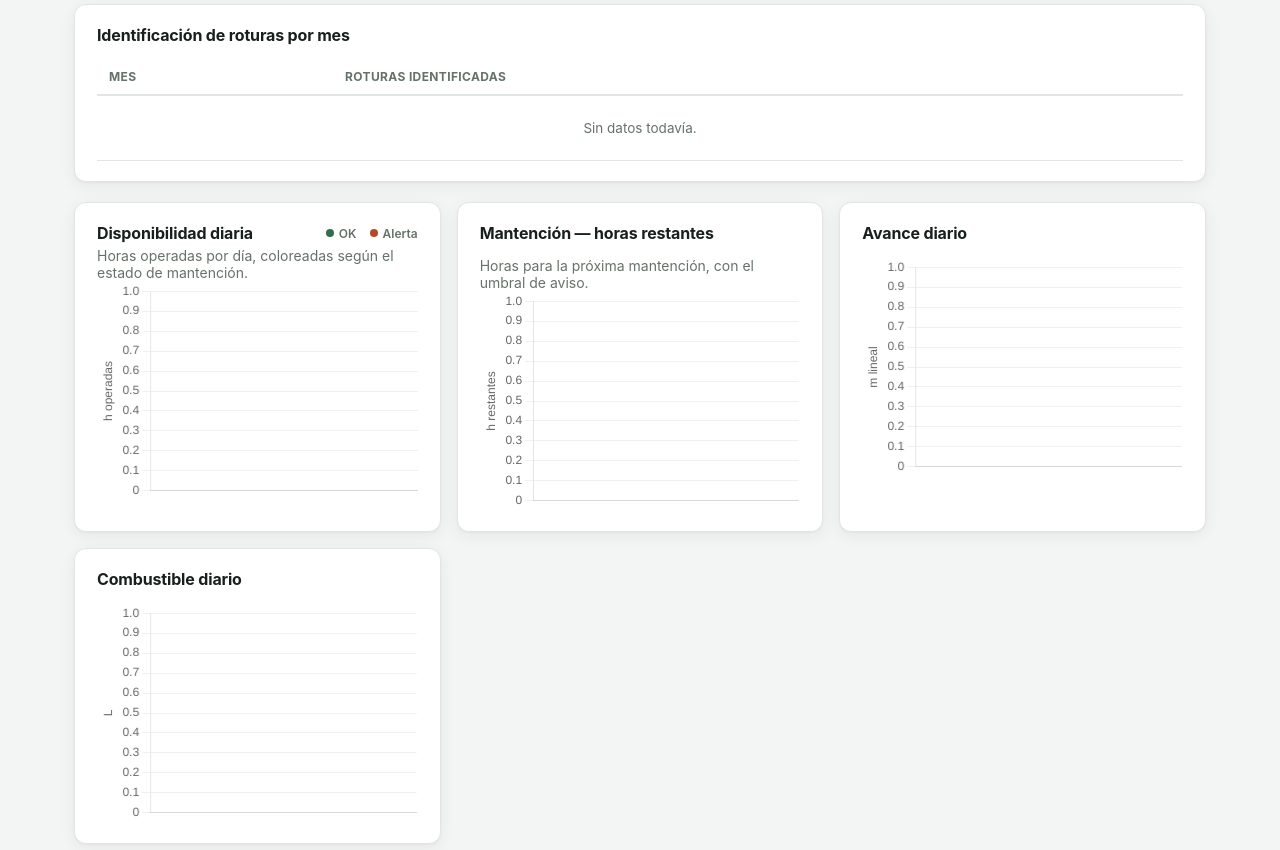
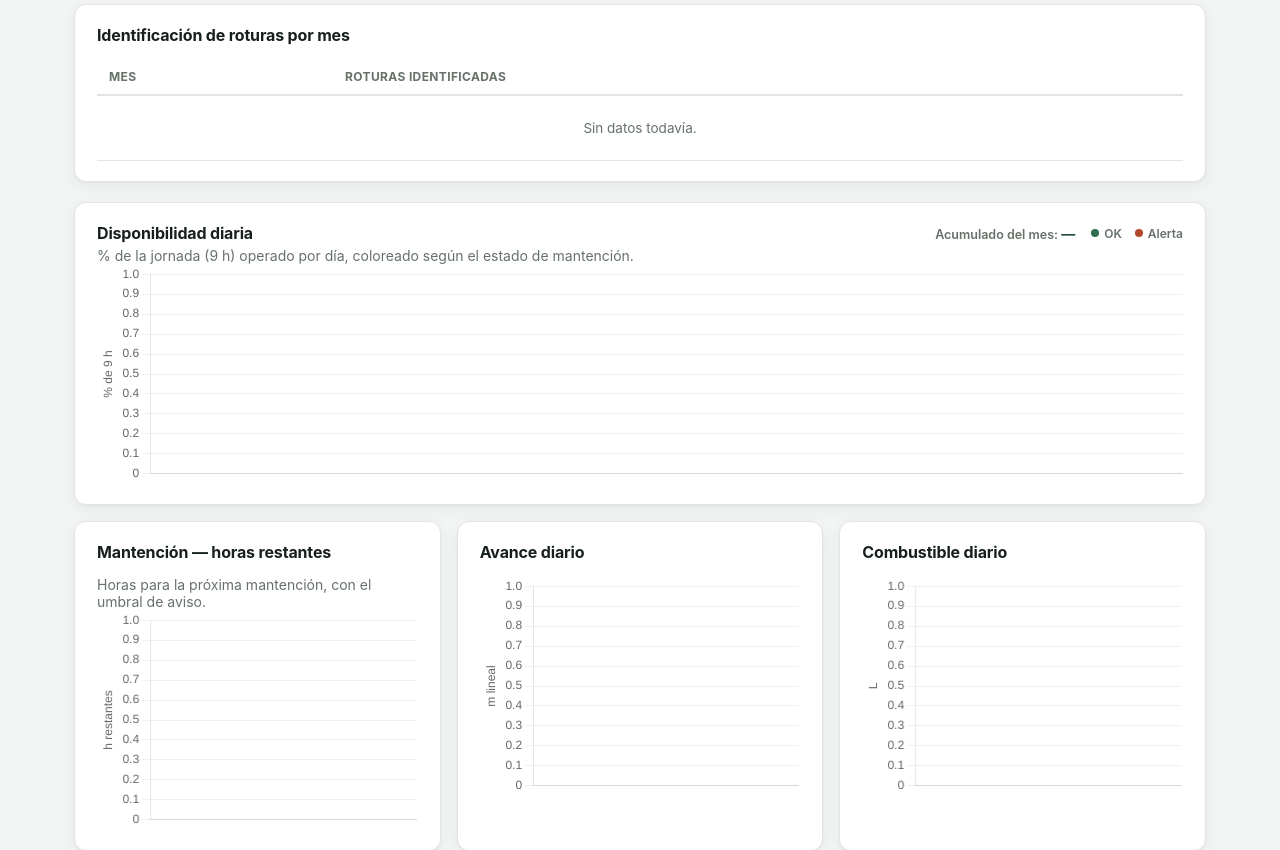
Before and after one commit to alejandrozavalasalinas-cpu/zanjadora, a Flask app: page / in a window 1280 px wide. Shown: the part 660-1510 px from the top of the page. Run offline with Flask 3, Linux system fonts and the light colour scheme; the visitor is signed in with stand-in values (Sample User, id 1); data comes from the database, SQL or seed files in the repository; data that the repository does not hold is empty.

Commit message:
Amplía el gráfico de disponibilidad diaria y agrega % acumulado del mes
- La tarjeta "Disponibilidad diaria" ahora ocupa el ancho completo (primera fila del grid de gráficos).
- Se calcula como % de una jornada de 9 horas por día (agrupando todos los turnos), en vez de horas crudas, con línea de referencia en 100%.
- Muestra el % de disponibilidad acumulado del mes calendario en curso (hora Chile) en el encabezado.

Co-Authored-By: Claude Sonnet 5 <noreply@anthropic.com>

```diff
--- a/app.py
+++ b/app.py
@@ -448,6 +448,19 @@ def api_registros():
     return jsonify(models.listar_registros(limit=500, anio=anio, mes=mes, poza=poza))
 
 
+@app.route("/api/disponibilidad")
+@login_required
+def api_disponibilidad():
+    anio = request.args.get("anio", type=int)
+    mes = request.args.get("mes", type=int)
+    poza = request.args.get("poza") or None
+    return jsonify({
+        "dias": models.disponibilidad_diaria(anio=anio, mes=mes, poza=poza),
+        "acumulado_mes_pct": models.disponibilidad_acumulada_mes_actual(poza=poza),
+        "jornada_horas": models.JORNADA_HORAS,
+    })
+
+
 @app.route("/api/resumen")
 @login_required
 def api_resumen():
--- a/models.py
+++ b/models.py
@@ -438,6 +438,42 @@ def roturas_identificadas_por_mes(anio=None, poza=None):
     return [dict(r) for r in rows]
 
 
+JORNADA_HORAS = 9
+
+
+def disponibilidad_diaria(anio=None, mes=None, poza=None):
+    where, valores = _filtro_periodo(anio, mes, poza)
+    conn = get_db()
+    rows = conn.execute(f"""
+        SELECT
+            fecha,
+            COALESCE(SUM(horas_operadas), 0) AS horas_dia,
+            MAX(CASE WHEN estado_mant = 'Alerta' THEN 1 ELSE 0 END) AS hay_alerta
+        FROM registros {where}
+        GROUP BY fecha
+        ORDER BY fecha
+    """, valores).fetchall()
+    conn.close()
+    resultado = []
+    for r in rows:
+        d = dict(r)
+        pct = _safe_div(d["horas_dia"], JORNADA_HORAS)
+        d["disponibilidad_pct"] = pct * 100 if pct is not None else 0
+        resultado.append(d)
+    return resultado
+
+
+def disponibilidad_acumulada_mes_actual(poza=None):
+    ahora = datetime.now(SANTIAGO_TZ)
+    dias = disponibilidad_diaria(anio=ahora.year, mes=ahora.month, poza=poza)
+    if not dias:
+        return None
+    total_horas = sum(d["horas_dia"] for d in dias)
+    meta_horas = JORNADA_HORAS * len(dias)
+    pct = _safe_div(total_horas, meta_horas)
+    return pct * 100 if pct is not None else None
+
+
 def ranking_operadores(anio=None, mes=None, poza=None):
     where, valores = _filtro_periodo(anio, mes, poza)
     condicion_operador = "operador IS NOT NULL AND operador != ''"
--- a/static/dashboard.js
+++ b/static/dashboard.js
@@ -47,21 +47,46 @@ async function cargarGraficos() {
 
   const ctxDisponibilidad = document.getElementById('chartDisponibilidad');
   if (ctxDisponibilidad) {
-    const horasOperadas = ordenado.map(r => r.horas_operadas);
-    const colores = ordenado.map(r => r.estado_mant === 'Alerta' ? COLOR_ALERT : COLOR_OK);
+    const dispRes = await fetch('/api/disponibilidad' + (qs.toString() ? `?${qs}` : ''));
+    const disp = await dispRes.json();
+    const dias = disp.dias || [];
+    const dispLabels = dias.map(d => d.fecha);
+    const dispPct = dias.map(d => d.disponibilidad_pct);
+    const dispColores = dias.map(d => d.hay_alerta ? COLOR_ALERT : COLOR_OK);
+    const meta = dias.map(() => 100);
+
+    const acumuladoEl = document.getElementById('dispAcumuladoMes');
+    if (acumuladoEl) {
+      acumuladoEl.textContent = disp.acumulado_mes_pct != null
+        ? disp.acumulado_mes_pct.toFixed(1) + '%'
+        : '—';
+    }
+
     new Chart(ctxDisponibilidad, {
-      type: 'bar',
       data: {
-        labels,
-        datasets: [{
-          label: 'Horas operadas',
-          data: horasOperadas,
-          backgroundColor: colores,
-          borderRadius: 4,
-          maxBarThickness: 24,
-        }],
+        labels: dispLabels,
+        datasets: [
+          {
+            type: 'bar',
+            label: 'Disponibilidad (%)',
+            data: dispPct,
+            backgroundColor: dispColores,
+            borderRadius: 4,
+            maxBarThickness: 28,
+          },
+          {
+            type: 'line',
+            label: 'Jornada (100%)',
+            data: meta,
+            borderColor: '#c3c2b7',
+            borderDash: [6, 4],
+            borderWidth: 1.5,
+            pointRadius: 0,
+            fill: false,
+          },
+        ],
       },
-      options: lineOptions('h operadas'),
+      options: lineOptions('% de 9 h'),
     });
   }
 
--- a/static/style.css
+++ b/static/style.css
@@ -204,8 +204,12 @@ body {
   margin-bottom: 20px;
 }
 .chart-card { margin-bottom: 0; }
-.chart-card-head { display: flex; align-items: center; justify-content: space-between; gap: 10px; margin-bottom: 4px; }
+.chart-card-wide { grid-column: 1 / -1; }
+.chart-card-head { display: flex; align-items: center; justify-content: space-between; gap: 10px; margin-bottom: 4px; flex-wrap: wrap; }
 .chart-card-head h2 { margin: 0; }
+.chart-card-head-right { display: flex; align-items: center; gap: 16px; flex-wrap: wrap; }
+.chart-stat { font-size: 12.5px; color: var(--muted); font-weight: 600; }
+.chart-stat strong { color: var(--accent-dark); font-size: 14px; }
 .chart-legend { display: flex; align-items: center; gap: 5px; font-size: 12px; color: var(--muted); font-weight: 600; }
 .chart-legend .dot { width: 8px; height: 8px; border-radius: 50%; display: inline-block; margin-left: 8px; }
 .chart-legend .dot:first-child { margin-left: 0; }
--- a/templates/tablero.html
+++ b/templates/tablero.html
@@ -204,12 +204,15 @@
 </section>
 
 <section class="chart-grid">
-  <div class="panel chart-card">
+  <div class="panel chart-card chart-card-wide">
     <div class="chart-card-head">
       <h2>Disponibilidad diaria</h2>
-      <span class="chart-legend"><span class="dot dot-ok"></span>OK<span class="dot dot-alert"></span>Alerta</span>
+      <div class="chart-card-head-right">
+        <span class="chart-stat">Acumulado del mes: <strong id="dispAcumuladoMes">—</strong></span>
+        <span class="chart-legend"><span class="dot dot-ok"></span>OK<span class="dot dot-alert"></span>Alerta</span>
+      </div>
     </div>
-    <p class="muted">Horas operadas por día, coloreadas según el estado de mantención.</p>
+    <p class="muted">% de la jornada (9 h) operado por día, coloreado según el estado de mantención.</p>
     <div class="chart-canvas-wrap"><canvas id="chartDisponibilidad"></canvas></div>
   </div>
   <div class="panel chart-card">
```
